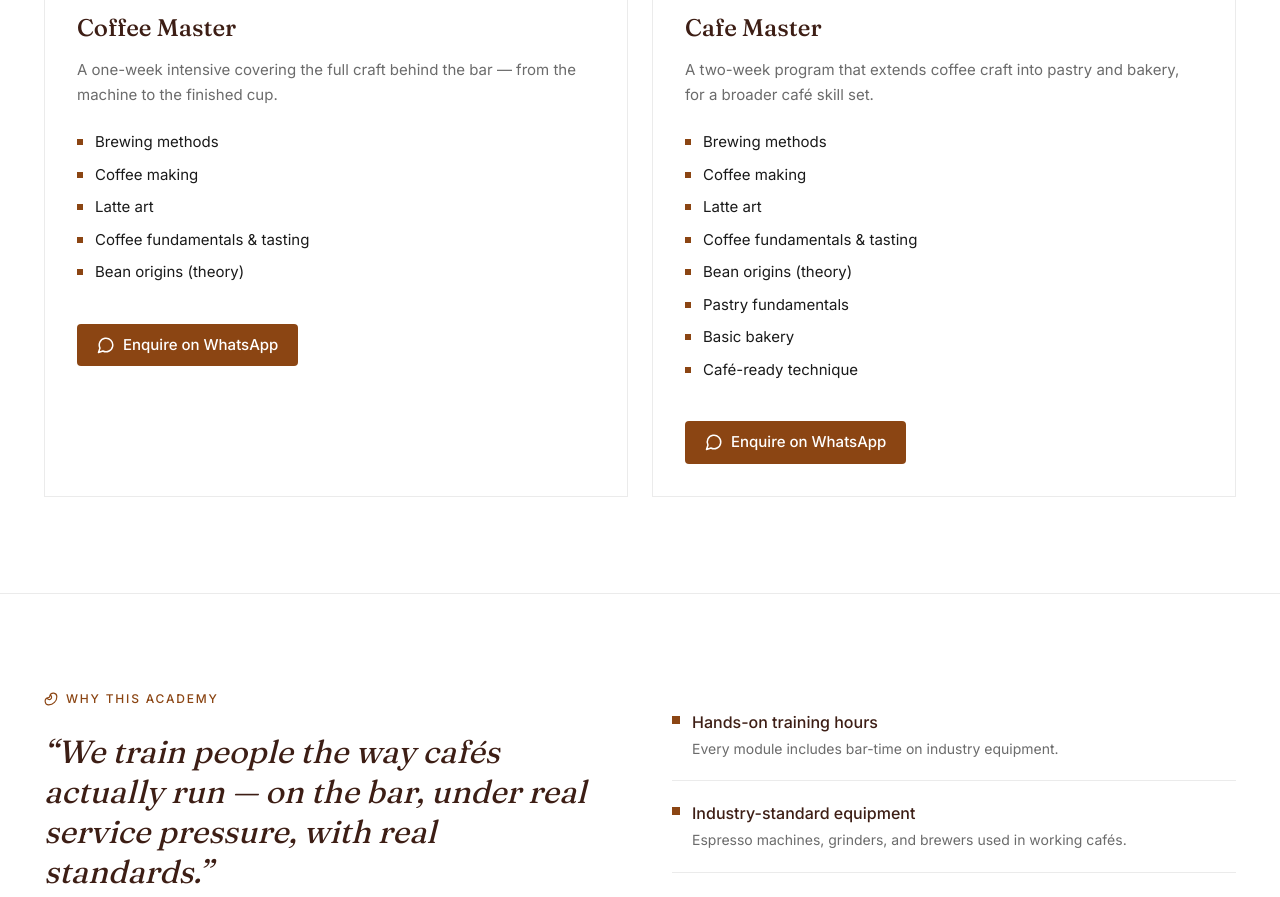
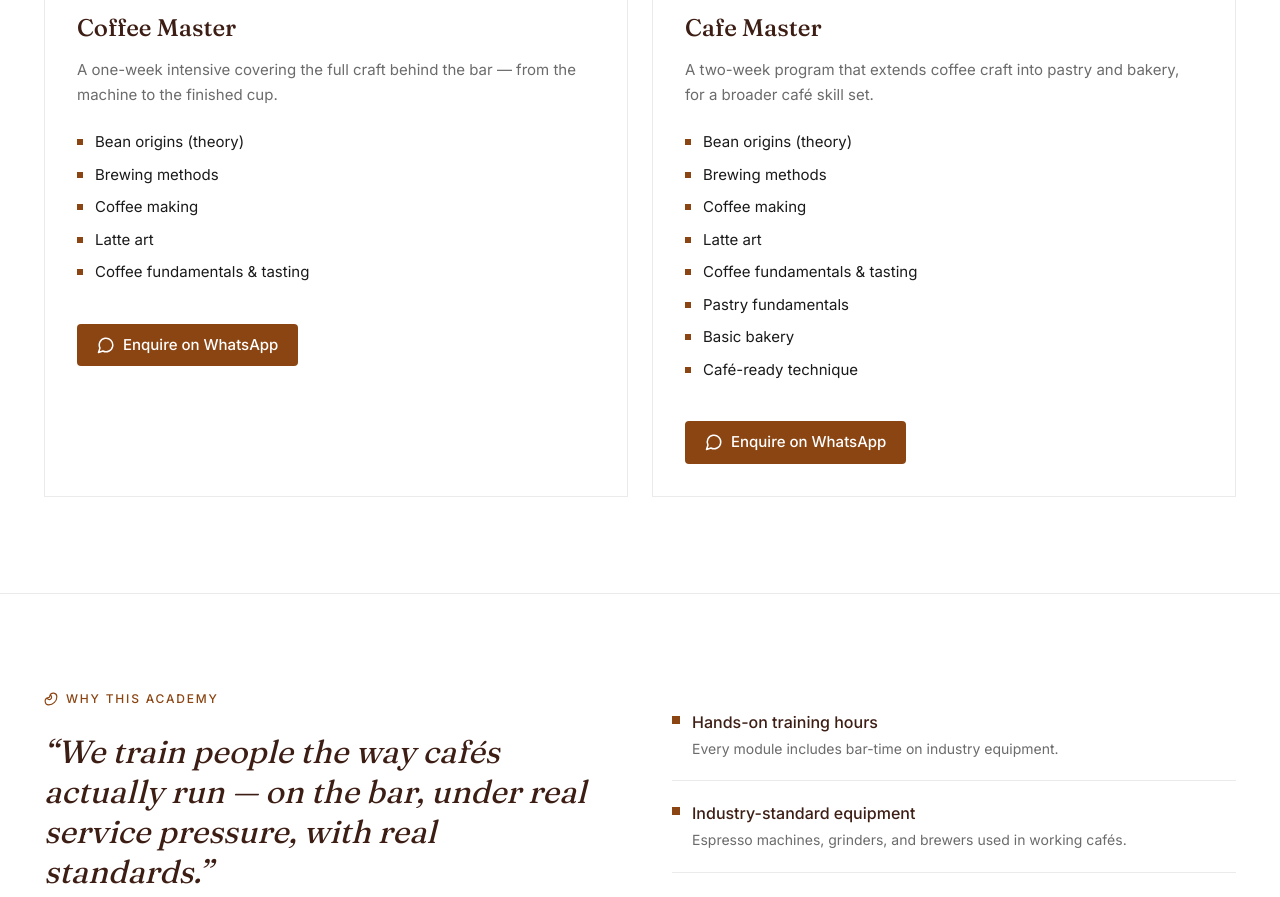
Before and after one commit to higleemy-gif/cofff-culture, a Next.js app: page / in a window 1280 px wide. Shown: the part 2000-2897 px from the top of the page. Built offline with nearby package versions, Linux system fonts and the light colour scheme.

Commit message:
Move 'Bean origins (theory)' to top of both course lists

```diff
--- a/components/site/Programs.tsx
+++ b/components/site/Programs.tsx
@@ -18,11 +18,11 @@ type Course = {
 // Kept as a shared source so Cafe Master (which is Coffee Master + pastry &
 // bakery) stays in sync automatically when the coffee modules change.
 const COFFEE_MASTER_COVERS = [
+  "Bean origins (theory)",
   "Brewing methods",
   "Coffee making",
   "Latte art",
   "Coffee fundamentals & tasting",
-  "Bean origins (theory)",
 ] as const;
 
 const COURSES: Course[] = [
```
